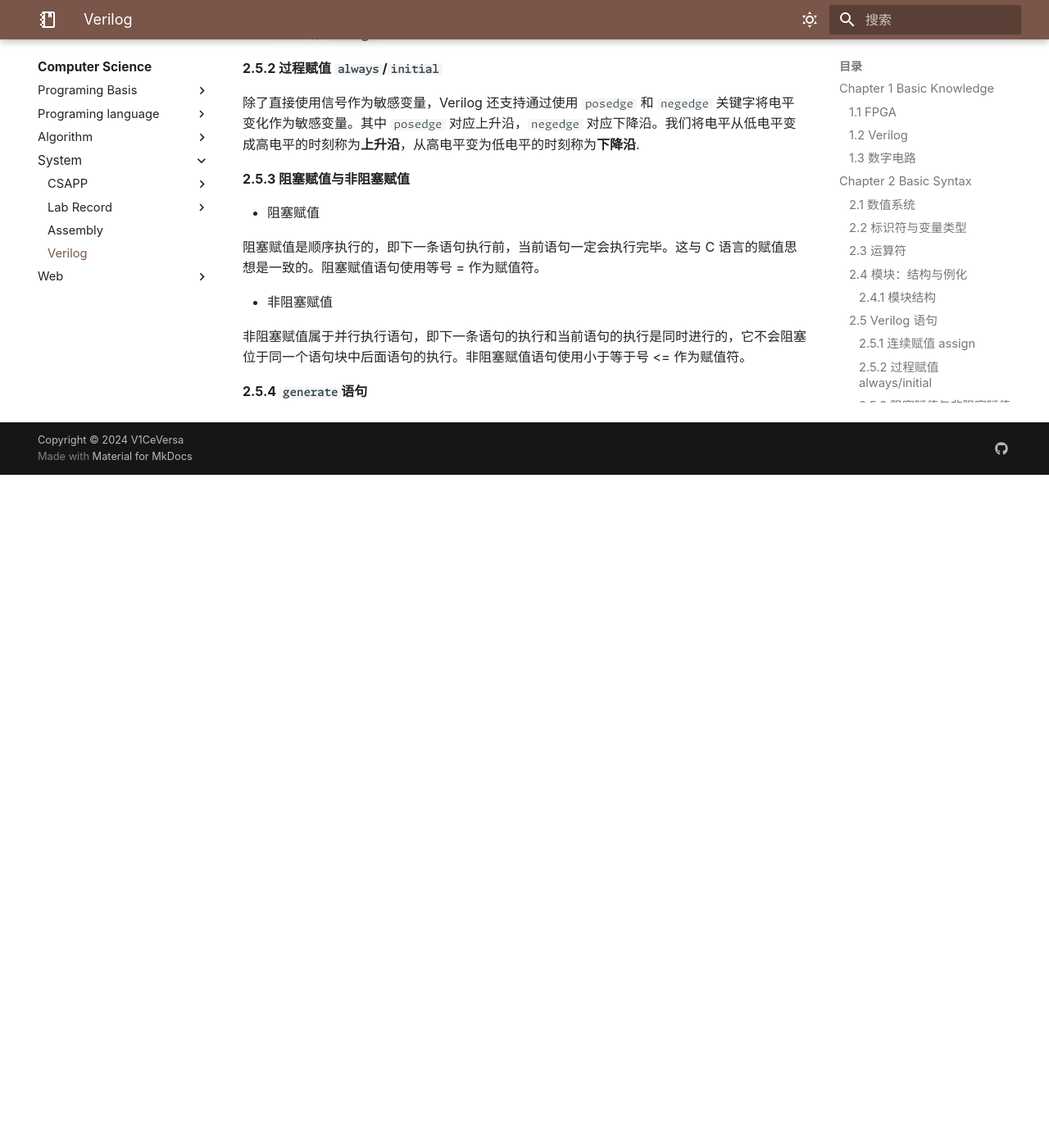
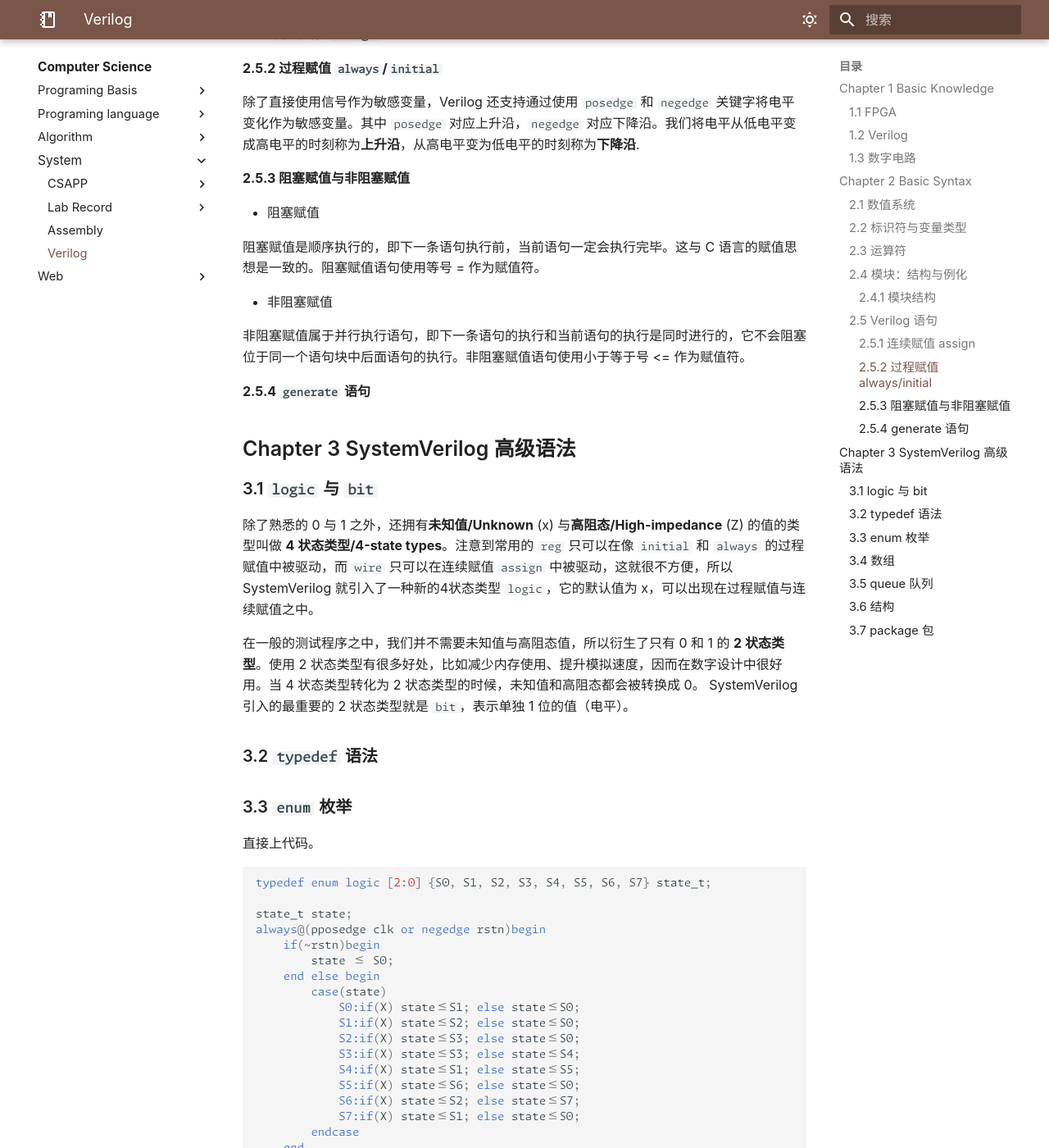
Before and after one commit to V1CeVersaa/V1CeVersaa.github.io, an MkDocs documentation site: the page built from docs/Computer Science/System/Verilog.md, in a window 1280 px wide and 1400 px high, scrolled down 3126 px. Shown: the whole window at 82% size. Built offline with MkDocs 1.6.1 and Material for MkDocs 9.7.7, drawn with Linux system fonts in a browser that asks for light colours; nearby versions of some CDN libraries; some web fonts are replaced; comment, search, counter and statistics services are not loaded; a style sheet for code colours, icons or effects is not loaded; before the commit the page ends 3705 px from its top, so only the background shows below that; some of the changed text lies outside the part shown.

Commit message:
update: 240402 ver3

````diff
--- a/docs/Computer Science/System/Verilog.md
+++ b/docs/Computer Science/System/Verilog.md
@@ -53,9 +53,9 @@
   `wire` 是 Verilog 的**默认数据类型**。也就是说，对于没有显式声明类型的信号，Verilog 一律将其默认为 `wire` 类型。
 
 - **`reg`**
-  用于声明在 `always` 语句内部进行赋值操作的信号。一般而言，`reg` 型变量对应着一种存储单元，其默认初始值是 X（未知状态）。为了避免可能的错误，凡是在 `always` 语句内部被赋值的信号，都应该被定义成 `reg` 类型。
+  用于声明在 `always` 语句内部进行赋值操作的信号。一般而言，`reg` 型变量对应着一种存储单元，可以在赋值之间存储数据，其默认初始值是 X（未知状态）。为了避免可能的错误，凡是在 `always` 语句内部被赋值的信号，都应该被定义成 `reg` 类型。
 
-  如果 `always` 描述的是组合逻辑，那么 `reg` 就会综合成一根线，如果 `always` 描述的是时序逻辑，那么 `reg` 才会综合成一个寄存器。
+  如果 `always` 描述的是组合逻辑，那么 `reg` 就会综合成一根线，如果 `always` 描述的是时序逻辑，那么 `reg` 才会综合成一个寄存器/触发器。
 
 ### 2.3 运算符
 
@@ -113,4 +113,59 @@
 
   非阻塞赋值属于并行执行语句，即下一条语句的执行和当前语句的执行是同时进行的，它不会阻塞位于同一个语句块中后面语句的执行。非阻塞赋值语句使用小于等于号 <= 作为赋值符。
 
-#### 2.5.4 `generate`语句
+#### 2.5.4 `generate` 语句
+
+
+## Chapter 3 SystemVerilog 高级语法
+
+### 3.1 `logic` 与 `bit`
+
+除了熟悉的 0 与 1 之外，还拥有**未知值/Unknown** (x) 与**高阻态/High-impedance** (Z) 的值的类型叫做 **4 状态类型/4-state types**。注意到常用的 `reg` 只可以在像 `initial` 和 `always` 的过程赋值中被驱动，而 `wire` 只可以在连续赋值 `assign` 中被驱动，这就很不方便，所以 SystemVerilog 就引入了一种新的4状态类型 `logic`，它的默认值为 x，可以出现在过程赋值与连续赋值之中。
+
+在一般的测试程序之中，我们并不需要未知值与高阻态值，所以衍生了只有 0 和 1 的 **2 状态类型**。使用 2 状态类型有很多好处，比如减少内存使用、提升模拟速度，因而在数字设计中很好用。当 4 状态类型转化为 2 状态类型的时候，未知值和高阻态都会被转换成 0。 SystemVerilog 引入的最重要的 2 状态类型就是 `bit`，表示单独 1 位的值（电平）。
+
+### 3.2 `typedef` 语法
+
+### 3.3 `enum` 枚举
+
+直接上代码。
+
+```verilog
+typedef enum logic [2:0] {S0, S1, S2, S3, S4, S5, S6, S7} state_t;
+
+state_t state;
+always@(pposedge clk or negedge rstn)begin
+    if(~rstn)begin
+        state <= S0;
+    end else begin
+        case(state)
+            S0:if(X) state<=S1; else state<=S0;
+            S1:if(X) state<=S2; else state<=S0;
+            S2:if(X) state<=S3; else state<=S0;
+            S3:if(X) state<=S3; else state<=S4;
+            S4:if(X) state<=S1; else state<=S5;
+            S5:if(X) state<=S6; else state<=S0;
+            S6:if(X) state<=S2; else state<=S7;
+            S7:if(X) state<=S1; else state<=S0;
+        endcase
+    end
+end
+```
+
+需要逐句逐字分析的只有不几行：
+
+- `enum` 定义了一个枚举类型，`logic [2:0]` 表示这个枚举类型是一个3位的逻辑类型，所有的枚举变量和长度都是3位数据。
+- `{S0, S1, S2, S3, S4, S5, S6, S7}` 一次性定义了枚举常量，从左到右依次是 0-7 的逻辑常量，这就避免了显示提供立即数的麻烦。
+- `typedef` 和 `state_t` 是类型定义，将这个枚举变量定义为 `state_t` 类型，使用 `state_t` 类型的变量 `state` 代替了原来的 `logic [2:0]` 类型，就不用费尽心思保持位宽相同了。
+- 对于定义的枚举变量 `state`，其可以存储定义的枚举类型的任意一个值。
+
+### 3.4 数组
+
+### 3.5 `queue` 队列
+
+??? info "ZJU System 1"
+  `queue` 语法仅用于仿真，不要用它实现电路，但是作为基本数据结构辅助还是很好的，
+
+### 3.6 结构
+
+### 3.7 `package` 包
````
Also changed, not shown: docs/Computer Science/System/CSAPP/Supplement.md (+1 -3 lines).
